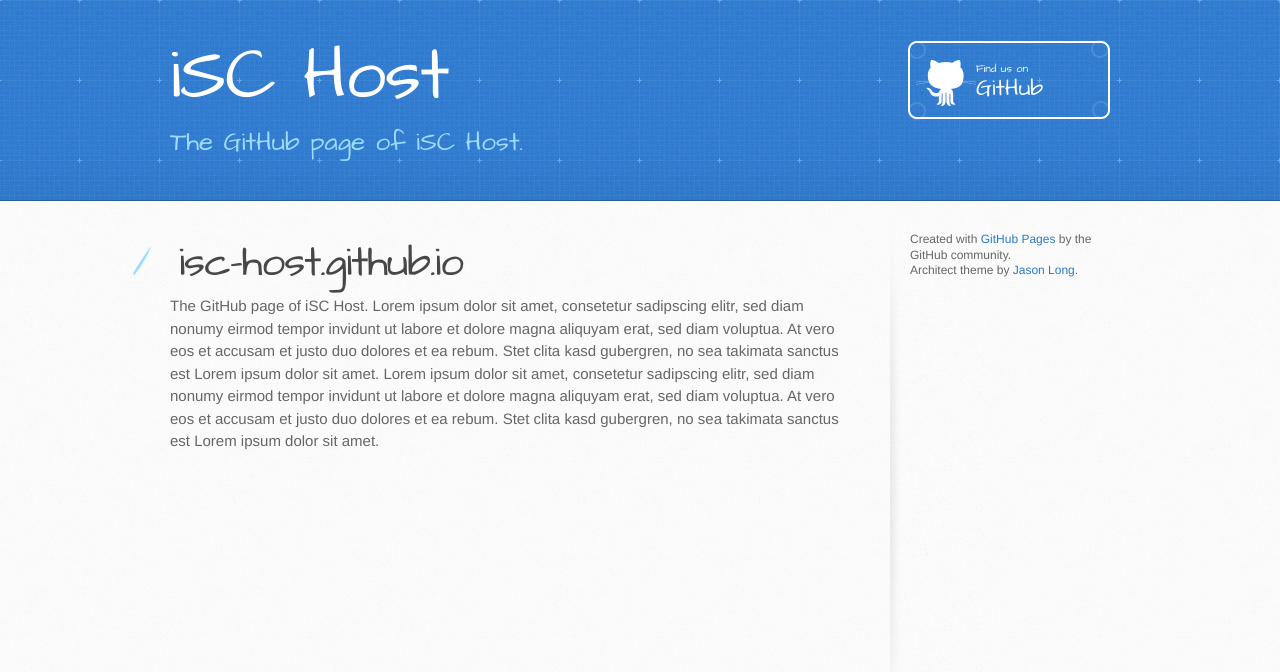
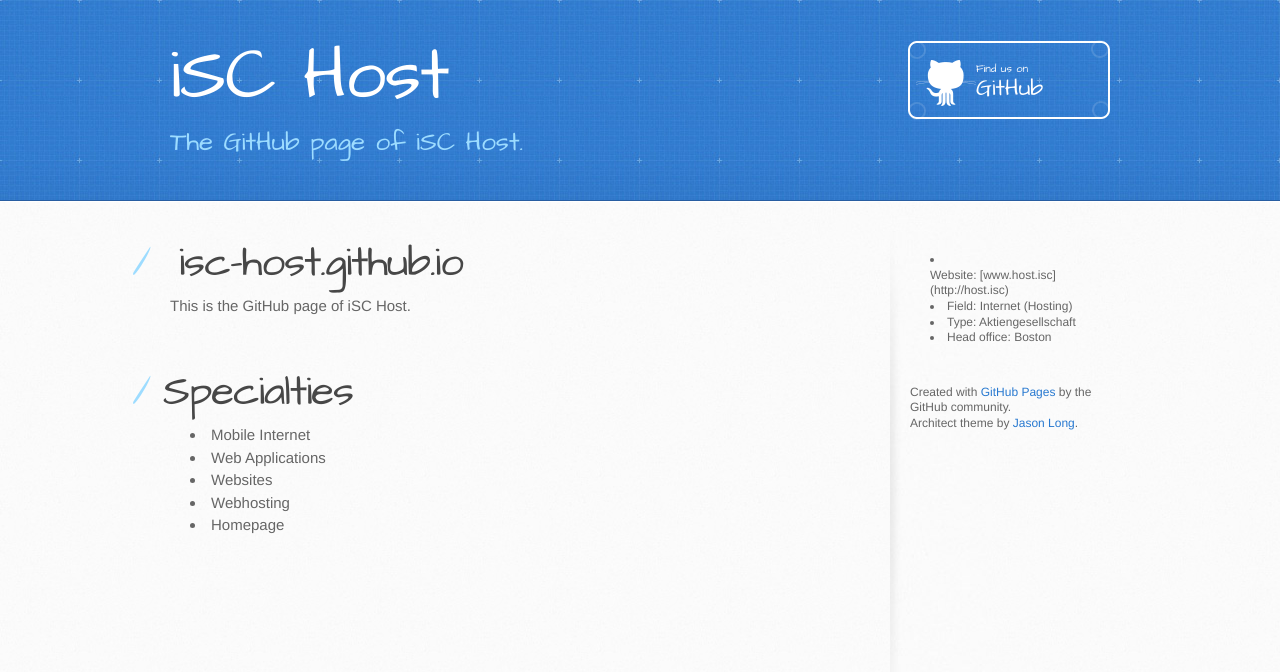
Before and after one commit to iSC-Host/isc-host.github.io, a plain HTML site: page index.html in a window 1280 px wide. Drawn offline with Linux system fonts and the light colour scheme.

Commit message:
Update index.html
new text

```diff
--- a/index.html
+++ b/index.html
@@ -31,21 +31,42 @@
           <h1>
 <a name="isc-hostgithubio" class="anchor" href="#isc-hostgithubio"><span class="octicon octicon-link"></span></a>isc-host.github.io</h1>
 
-<p>The GitHub page of iSC Host.
+  <p>This is the GitHub page of <strong>iSC Host</strong>.
 
-  Lorem ipsum dolor sit amet, consetetur sadipscing elitr, sed diam nonumy eirmod tempor invidunt ut labore et dolore magna aliquyam erat, sed diam voluptua. At vero eos et accusam et justo duo dolores et ea rebum. Stet clita kasd gubergren, no sea takimata sanctus est Lorem ipsum dolor sit amet. Lorem ipsum dolor sit amet, consetetur sadipscing elitr, sed diam nonumy eirmod tempor invidunt ut labore et dolore magna aliquyam erat, sed diam voluptua. At vero eos et accusam et justo duo dolores et ea rebum. Stet clita kasd gubergren, no sea takimata sanctus est Lorem ipsum dolor sit amet.
+  <hr>
+
+  <h1><a name="isc-hostgithubio" class="anchor" href="#isc-hostgithubio"><span class="octicon octicon-link"></span></a>Specialties</h1>
+
+    <ul>
+      <li>Mobile Internet</li>
+      <li>Web Applications</li>
+      <li>Websites</li>
+      <li>Webhosting</li>
+      <li>Homepage</li>
+    </ul>
+
   </p>
+
     </section>
 
 <aside id="sidebar">
 
 
 <p>
+    <ul>
+      <li></li></lo><strong>Website:</strong> [www.host.isc](http://host.isc)</li>
+      <li><strong>Field:</strong> Internet (Hosting)</li>
+      <li><strong>Type:</strong> Aktiengesellschaft</li>
+      <li><strong>Head office:</strong> Boston</li>
+    </ul>
+
+  <hr>
+
 Created with <a href="https://pages.github.com">GitHub Pages</a> by the GitHub community.
 <br />
 Architect theme by <a href="https://twitter.com/jasonlong">Jason Long</a>.
+</p>
 
-          </p>
 </aside>
 </div>
 </div>
```
Lines whose indentation alone changed are shown as unchanged.
